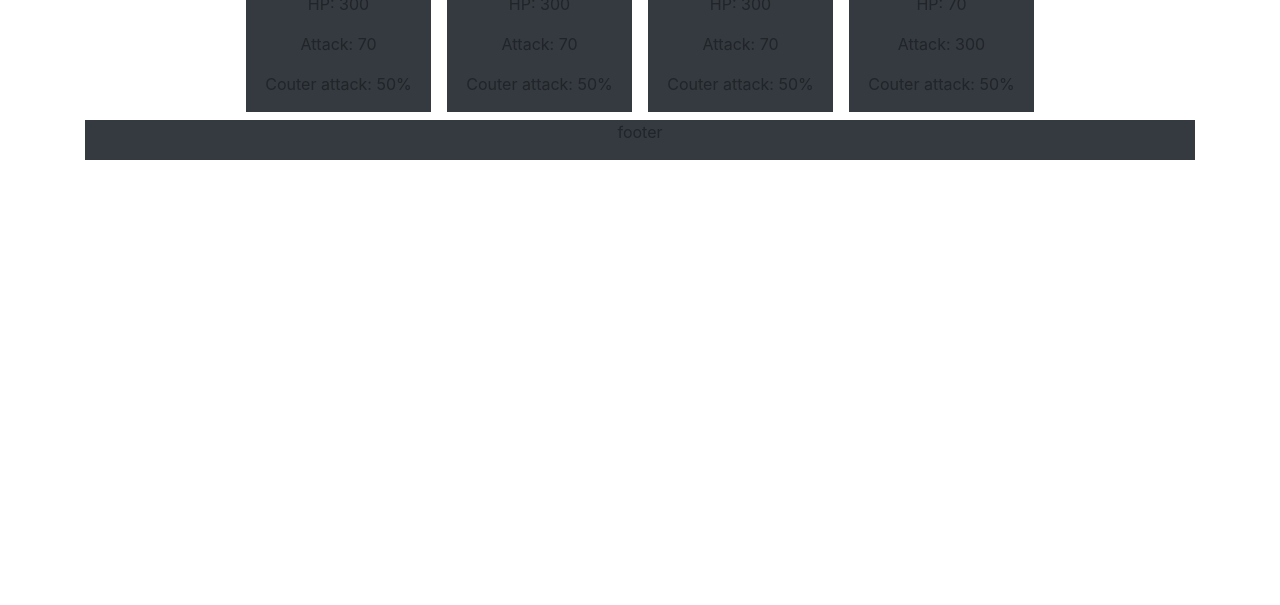
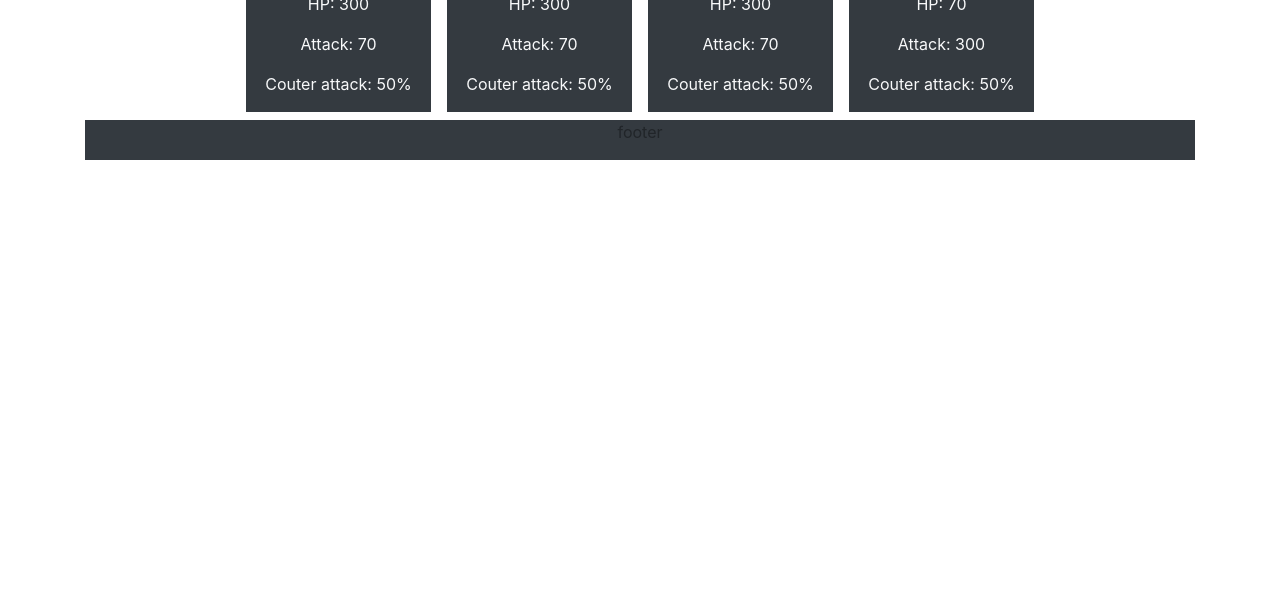
Before and after one commit to orlandobuzana/unit-4-game, a plain HTML site: page index.html in a window 1280 px wide. Shown: the part 195-800 px from the top of the page. Drawn offline with nearby package versions, Linux system fonts and the light colour scheme.

Commit message:
changed hero text-color to white

```diff
--- a/assets/javascript/game.js
+++ b/assets/javascript/game.js
@@ -167,8 +167,8 @@ function atackSettup(){
     $("#vs").html('<h3 id="atkBtn" class="bg-dark col-md-5 text-center">Attack</h3>');
     atack();
 }
-function atack(heroChoice){
-    console.log(heroChoice);
+function atack(){
+    console.log(heroChoice+'VS'+enemyChoice);
 
        /* var p1 = $("#players").find("div").each(function(){
             p1.filter(":visible");
--- a/index.html
+++ b/index.html
@@ -19,19 +19,19 @@
    <div class="d-flex justify-content-center"><h1>Select your hero</h1></div>
    <section id="players"class="d-flex justify-content-center">
        <!--Hero1-->
-       <div id="ch1" class="col-md-2 bg-dark text-center m-2">
+       <div id="ch1" class="col-md-2 bg-dark text-center m-2 text-light">
         <h1>hero1</h1>
        </div>
        <!--hero2-->
-       <div id="ch2" class="col-md-2 bg-dark text-center m-2">
+       <div id="ch2" class="col-md-2 bg-dark text-center m-2 text-light">
             <h1>hero2</h1>
         </div>
         <!--Hero3-->
-        <div id="ch3" class="col-md-2 bg-dark text-center m-2 ">
+        <div id="ch3" class="col-md-2 bg-dark text-center m-2 text-light">
                 <h1>hero3</h1>
         </div>
         <!--Hero4-->
-        <div id="ch4" class="col-md-2 bg-dark text-center m-2">
+        <div id="ch4" class="col-md-2 bg-dark text-center m-2 text-light">
                 <h1>hero4</h1>
         </div>
 
```
